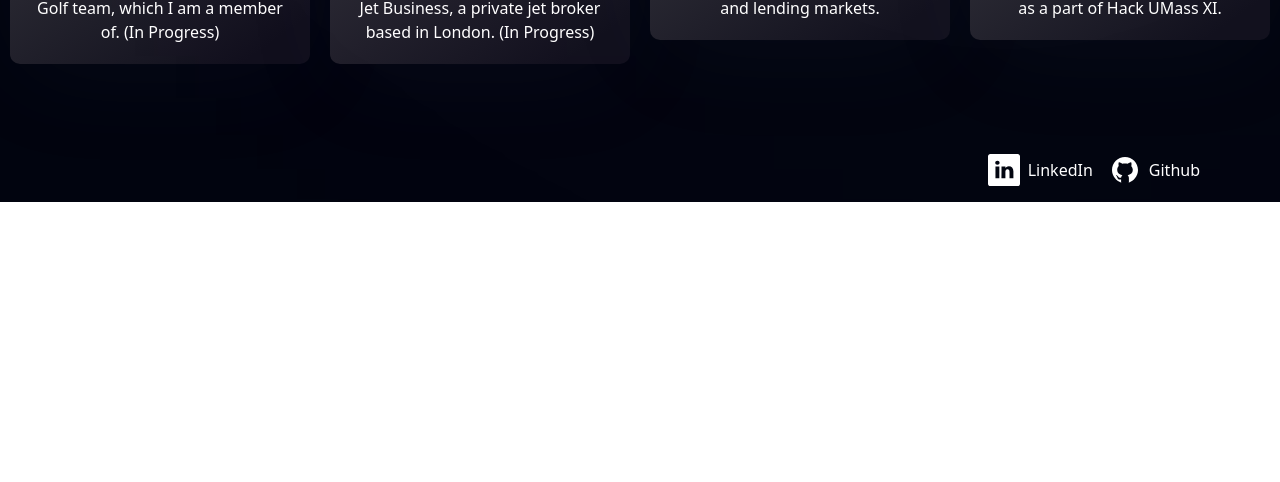
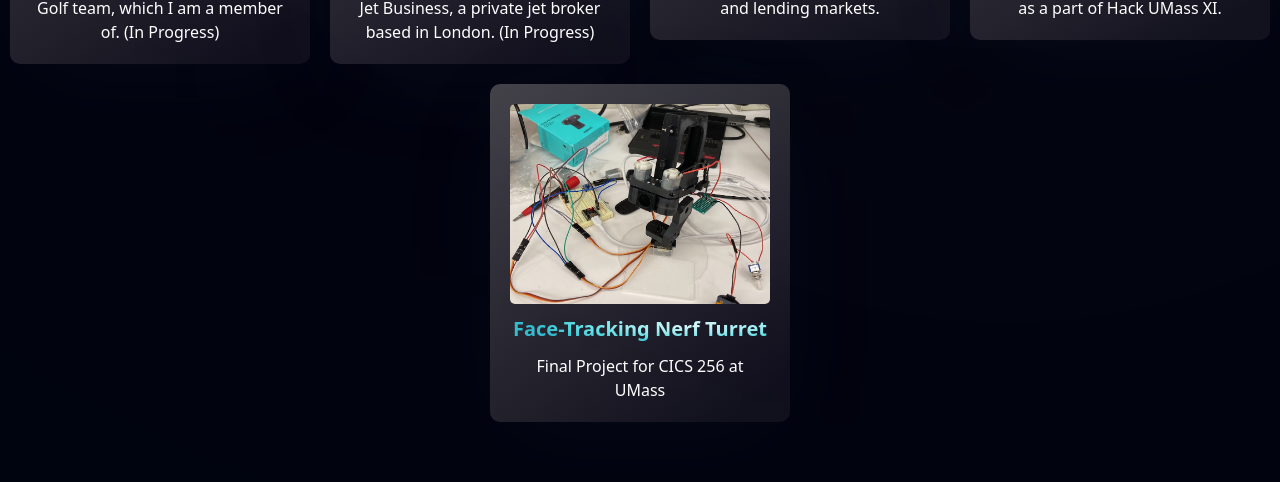
Before and after one commit to cnobleshriver/cnobleshriver.github.io, a React (Vite) app: page / in a window 1280 px wide. Shown: the part 960-1442 px from the top of the page. Before the commit the page ends 1162 px from the top, so only its background shows below. Built offline with nearby package versions, Linux system fonts and the light colour scheme.

Commit message:
add nerf project

```diff
--- a/src/assets/index.js
+++ b/src/assets/index.js
@@ -31,6 +31,7 @@ import anthiasimg from "./anthias.png"
 import courseReviews from "./courseReviews.png"
 import cglogo from "./cg-logo.png"
 import thejetbusiness from "./thejetbusiness.jpg"
+import turret from "./turret.jpg"
 
 export {
   airbnb,
@@ -65,5 +66,6 @@ export {
   anthiasimg,
   courseReviews,
   cglogo,
-  thejetbusiness
+  thejetbusiness,
+  turret
 };
--- a/src/components/Projects.jsx
+++ b/src/components/Projects.jsx
@@ -1,6 +1,6 @@
 import React from 'react'
 import styles from "../style";
-import { anthiasimg, courseReviews, cglogo, thejetbusiness} from '../assets';
+import { anthiasimg, courseReviews, cglogo, thejetbusiness, turret} from '../assets';
 
 const Projects = () => {
   const projects = [
@@ -28,6 +28,12 @@ const Projects = () => {
       thumbnail: courseReviews,
       link: "https://umass-course-reviews.vercel.app/"
     },
+    {
+      name: "Face-Tracking Nerf Turret",
+      description: "Final Project for CICS 256 at UMass",
+      thumbnail: turret,
+      link: "https://sites.google.com/umass.edu/cics256-final-project/home?authuser=4"
+    }
   ];
 
   return (
```
Also changed, not shown: src/assets/turret.jpg (added).
